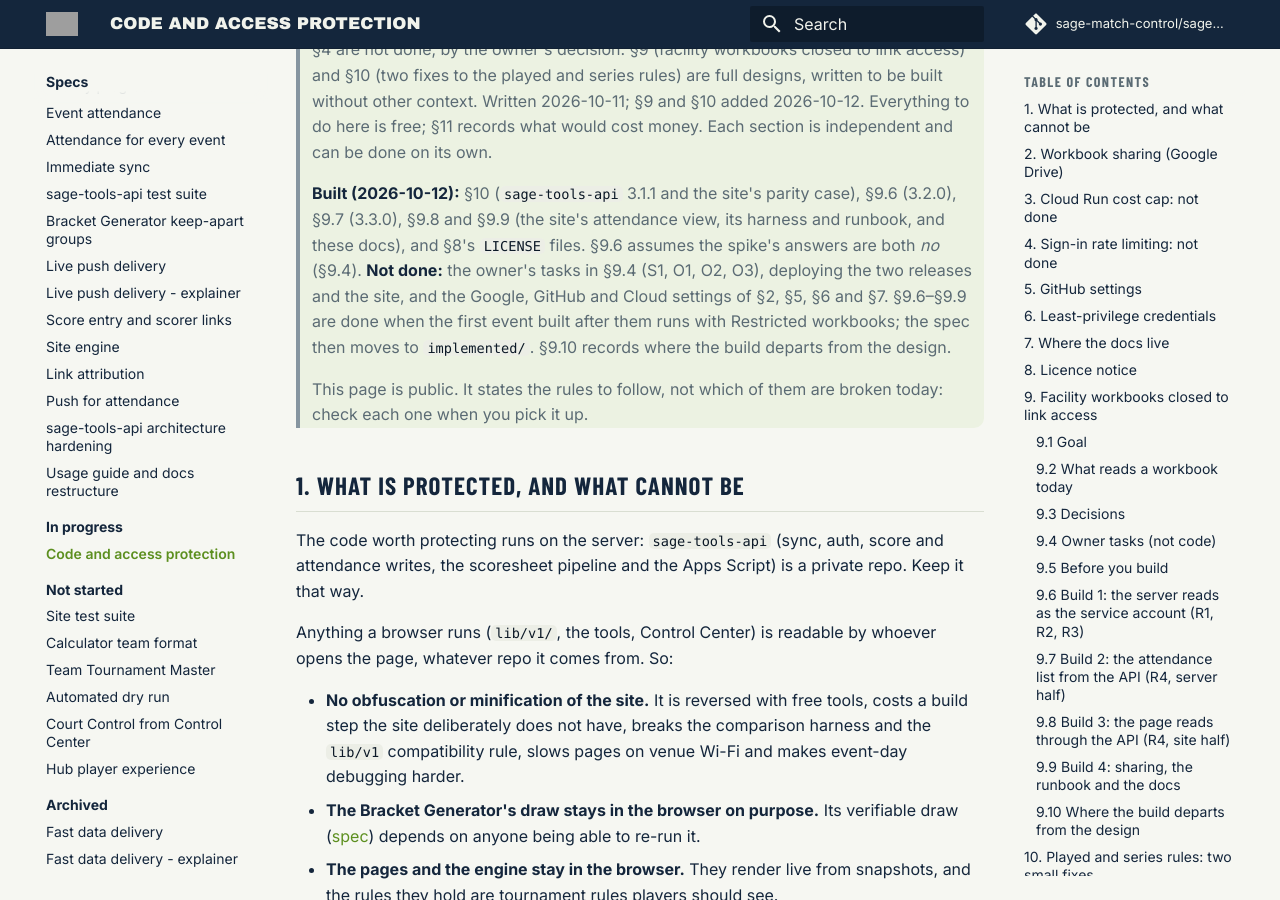
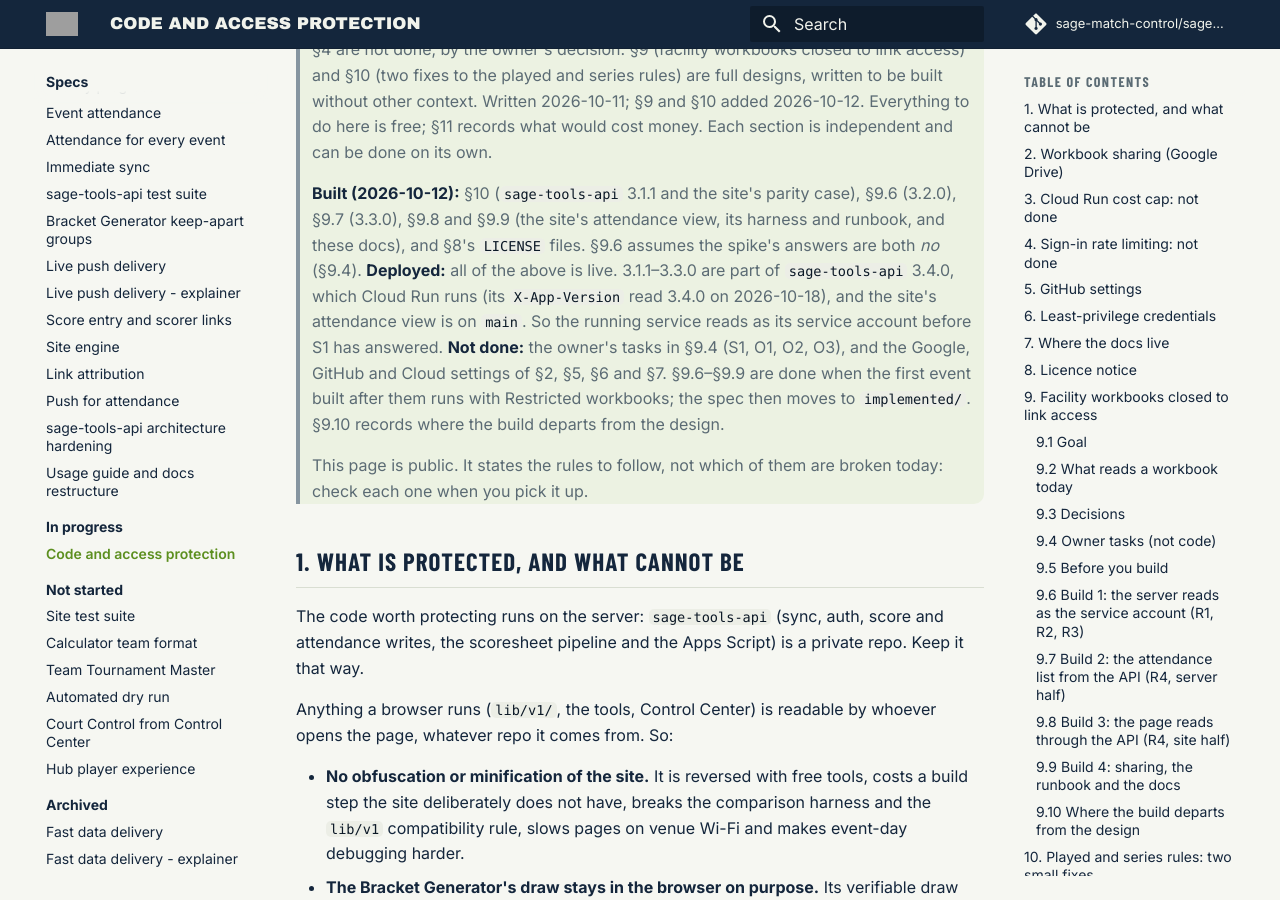
Before and after one commit to sage-match-control/sage-docs, an MkDocs documentation site: the page built from docs/specs/in-progress/code-and-access-protection-spec.md, in a window 1280 px wide and 900 px high, scrolled down 301 px. Built offline with MkDocs 1.6.1 and Material for MkDocs 9.7.7, drawn with Linux system fonts in a browser that asks for light colours; comment, search, counter and statistics services are not loaded.

Commit message:
Specs: code and access protection's releases are deployed (docs 2.13.1)
sage-tools-api 3.4.0, which Cloud Run runs, contains 3.1.1-3.3.0, and the
site's attendance view is on main, so the status line, the in-progress
index row and the specs index no longer list the deploy as left.

Co-Authored-By: Claude Opus 5.5 <noreply@anthropic.com>

```diff
--- a/docs/specs/in-progress/code-and-access-protection-spec.md
+++ b/docs/specs/in-progress/code-and-access-protection-spec.md
@@ -12,9 +12,12 @@
 > **Built (2026-10-12):** §10 (`sage-tools-api` 3.1.1 and the site's parity
 > case), §9.6 (3.2.0), §9.7 (3.3.0), §9.8 and §9.9 (the site's attendance view,
 > its harness and runbook, and these docs), and §8's `LICENSE` files. §9.6
-> assumes the spike's answers are both *no* (§9.4). **Not done:** the owner's
-> tasks in §9.4 (S1, O1, O2, O3), deploying the two releases and the site, and
-> the Google, GitHub and Cloud settings of §2, §5, §6 and §7. §9.6–§9.9 are done
+> assumes the spike's answers are both *no* (§9.4). **Deployed:** all of the
+> above is live. 3.1.1–3.3.0 are part of `sage-tools-api` 3.4.0, which Cloud Run
+> runs (its `X-App-Version` read 3.4.0 on 2026-10-18), and the site's attendance
+> view is on `main`. So the running service reads as its service account before S1
+> has answered. **Not done:** the owner's tasks in §9.4 (S1, O1, O2, O3), and the
+> Google, GitHub and Cloud settings of §2, §5, §6 and §7. §9.6–§9.9 are done
 > when the first event built after them runs with Restricted workbooks; the spec
 > then moves to `implemented/`. §9.10 records where the build departs from the
 > design.
--- a/mkdocs.yml
+++ b/mkdocs.yml
@@ -6,7 +6,7 @@ repo_name: sage-match-control/sage-docs
 edit_uri: edit/main/docs/
 # The docs version. Bump it with a new entry at the top of docs/changelog.md;
 # the deploy workflow checks the two agree.
-copyright: 'S.A.G.E. Documentation <a href="https://sage-match-control.github.io/sage-docs/changelog/">v2.13.0</a>'
+copyright: 'S.A.G.E. Documentation <a href="https://sage-match-control.github.io/sage-docs/changelog/">v2.13.1</a>'
 
 docs_dir: docs
 
```
Also changed, not shown: docs/changelog.md (+10 -0 lines), docs/specs/README.md (+2 -2 lines), docs/specs/in-progress/README.md (+1 -1 lines).
